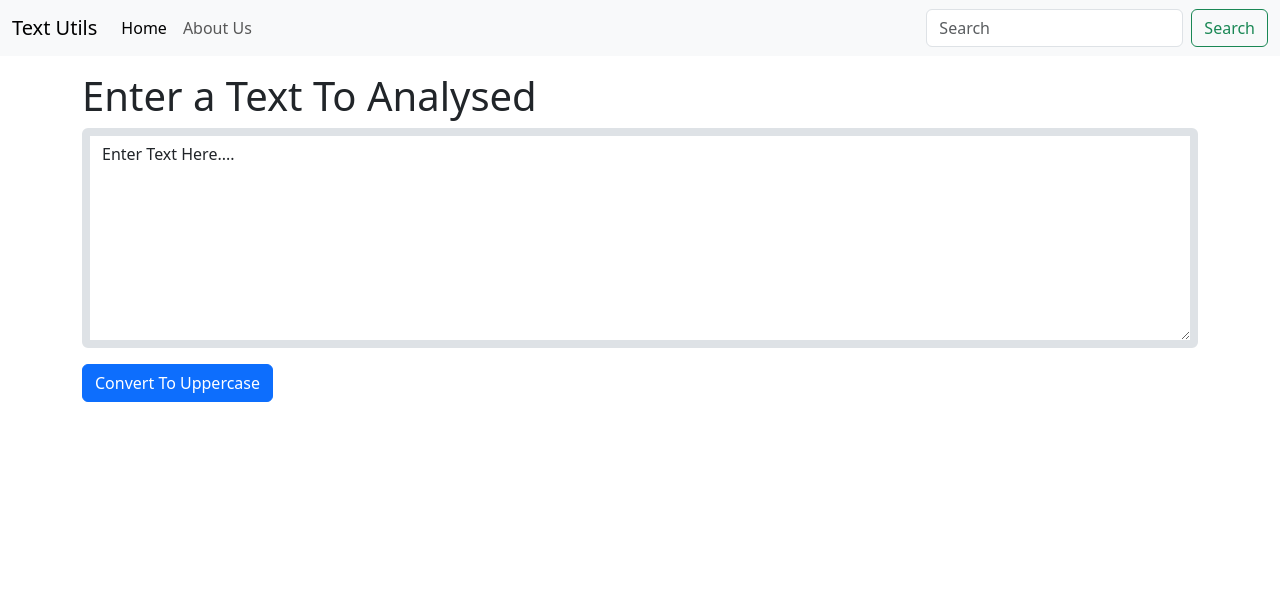
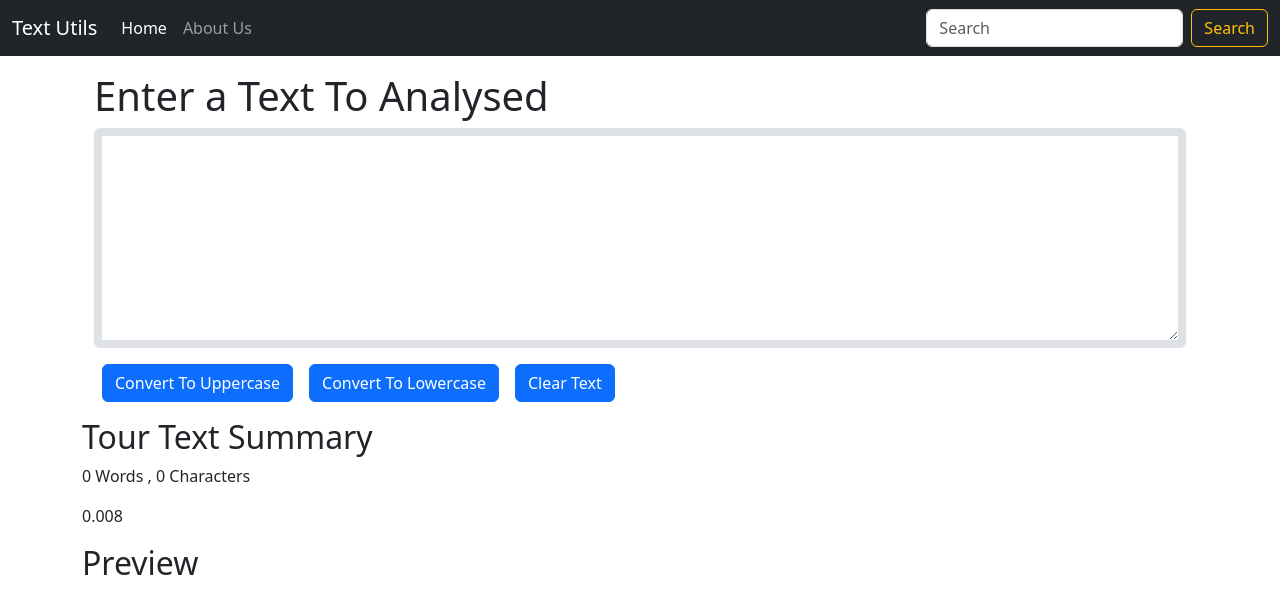
Before and after one commit to TechTitan8788/Text-Utils, a React (Vite) app: page / in a window 1280 px wide. Shown: the top 614 px of the page. Built offline with nearby package versions, Linux system fonts and the light colour scheme.

Commit message:
add , Text clear , to lowercase , count word and char .

```diff
--- a/src/components/Navbar.jsx
+++ b/src/components/Navbar.jsx
@@ -3,7 +3,7 @@ import propTypes from "prop-types";
 
 export default function Navbar(props) {
   return (
-    <nav className="navbar navbar-expand-lg bg-body-tertiary">
+    <nav className="navbar navbar-expand-lg navbar-dark bg-dark">
       <div className="container-fluid">
         <a className="navbar-brand" href="/">
           {props.title}
@@ -39,7 +39,7 @@ export default function Navbar(props) {
               placeholder="Search"
               aria-label="Search"
             />
-            <button className="btn btn-outline-success" type="submit">
+            <button className="btn btn-outline-warning" type="submit">
               Search
             </button>
           </form>
--- a/src/components/TextForm.jsx
+++ b/src/components/TextForm.jsx
@@ -1,25 +1,50 @@
 import React , {useState} from 'react'
 
 export default function TextForm(props) {
+
+  const [Text, setText]=useState("");
 
   const handelUpClick= () =>{
     let newText=Text.toUpperCase();
     setText(newText);
   }
 
+  const handelLoClick = () =>{
+let newText=Text.toLowerCase();
+setText(newText);
+  }
+
+  const handelClearClick = () =>{
+    let newText=""
+    setText(newText);
+  }
+
   const handelOnChange= (event)=>{
     setText(event.target.value);
   }
-  const [Text, setText]=useState("Enter Text Here....");
+
+
 
   return (
-    <div>
+    <>
+    <div className='container'>
       <h1>{props.heading}</h1>
       <div className="mb-3">
         <textarea className="form-control " value={Text} onChange={handelOnChange}style={{ borderWidth: '8px' }} id="myBox" rows="8"></textarea>
       </div>
 
-      <button className="btn btn-primary"  onClick={handelUpClick} >Convert To Uppercase</button>
+      <button className="btn btn-primary mx-2"  onClick={handelUpClick} >Convert To Uppercase</button>
+      <button className='btn btn-primary mx-2'  onClick={handelLoClick} > Convert To Lowercase </button>
+      <button className=" btn btn-primary mx-2" onClick={handelClearClick}> Clear Text</button>
+     </div>
+
+    <div className='cotainer my-3' >
+      <h2>Tour Text Summary </h2>
+      <p>{Text.split(" ").length -1} Words , {Text.length} Characters</p>
+      <p>{0.008 * Text.split(" ").length}</p>
+      <h2>Preview</h2>
+      <p>{Text}</p>
     </div>
+    </>
   );
 }
```
